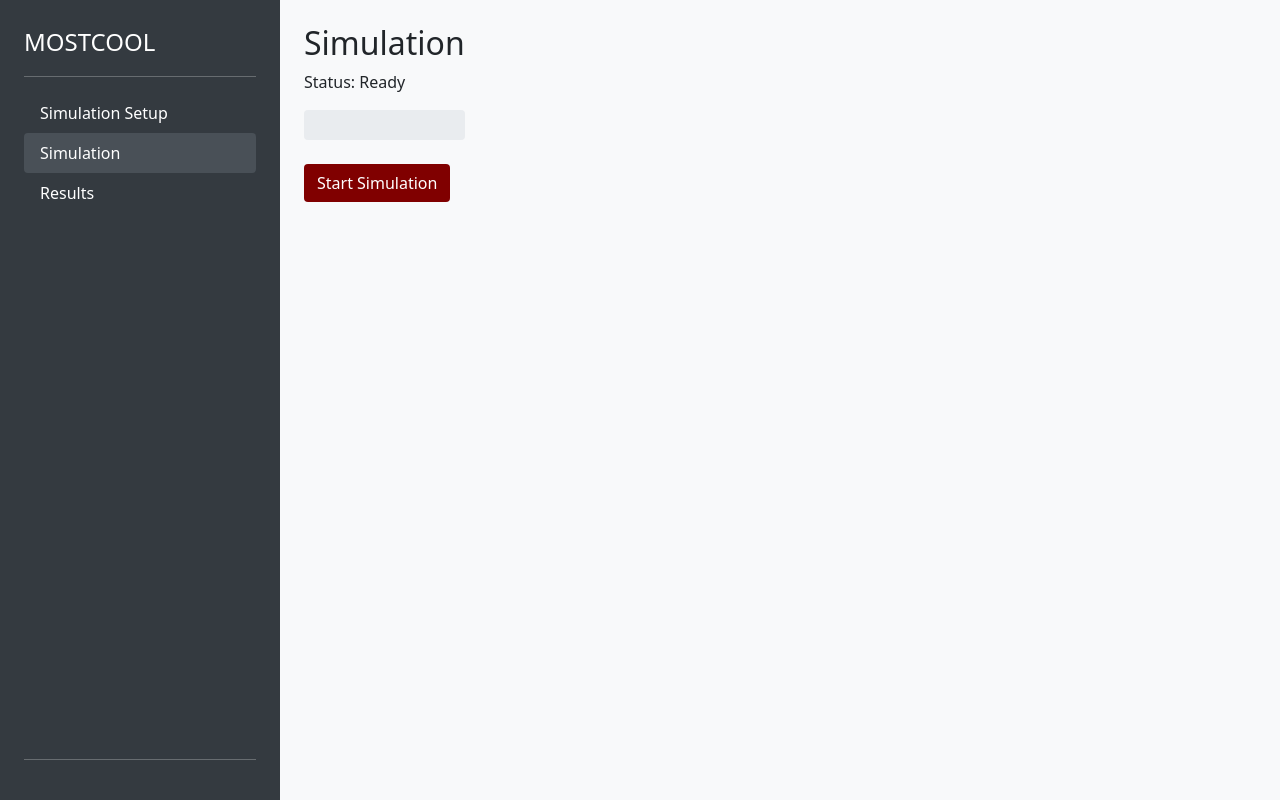
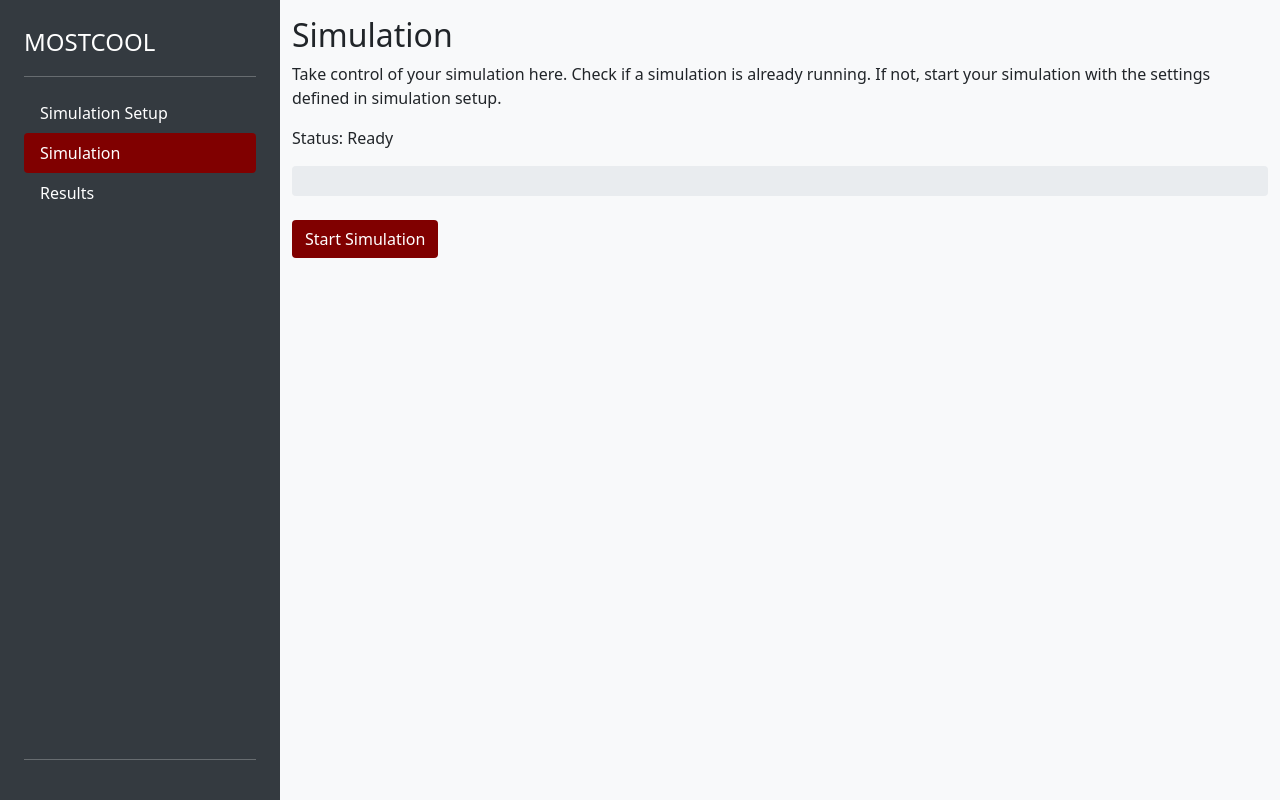
Before and after one commit to NREL/CoolerChips, a Flask app: page /simulation in a window 1280 px wide. Run offline with Flask 3, Linux system fonts and the light colour scheme.

Commit message:
increase progress bar width

```diff
--- a/EnergyPlusExample/static/css/custom.css
+++ b/EnergyPlusExample/static/css/custom.css
@@ -12,8 +12,8 @@ html {
 .sidebar {
   background-color: #343a40;
   color: white;
-  width: 280px; /* Fixed width for sidebar */
-  flex-shrink: 0; /* Ensure sidebar does not shrink */
+  width: 280px;
+  flex-shrink: 0;
   display: flex;
   flex-direction: column;
   height: 100vh;
@@ -25,7 +25,7 @@ html {
 }
 
 .sidebar .nav-link.active {
-  background-color: #495057;
+  background-color: maroon;
 }
 
 .sidebar .nav-link:hover {
@@ -69,7 +69,11 @@ html {
 }
 
 .main-content {
-  flex-grow: 1; /* Ensure main content grows to fill remaining space */
+  flex-grow: 1;
+}
+
+.progress {
+  width: 100%;
 }
 
 .card {
@@ -122,7 +126,7 @@ html {
   display: none;
   position: fixed;
   bottom: 0;
-  left: 280px; /* Same as the sidebar width */
+  left: 280px;
   width: calc(100% - 280px);
   z-index: 1050;
 }
--- a/EnergyPlusExample/templates/simulation.html
+++ b/EnergyPlusExample/templates/simulation.html
@@ -27,14 +27,17 @@
     </ul>
     <hr>
   </div>
-  <main class="flex-fill p-4">
+  <main class="flex-fill p-0 main-content">
+    <div class="pt-3 pb-2 mb-3 container">
       <h2>Simulation</h2>
+      <p>Take control of your simulation here. Check if a simulation is already running. If not, start your simulation with the settings defined in simulation setup.</p>
       <div>
         <p>Status: <span id="simulation-status">Ready</span></p>
         <div class="progress mb-4" style="height: 30px;">
           <div class="progress-bar" id="simulation-progress-bar" role="progressbar" style="width: 0%;" aria-valuenow="0" aria-valuemin="0" aria-valuemax="{{ total_seconds }}">0%</div>
         </div>
         <button class="btn btn-maroon" id="start-simulation-btn" onclick="startSimulation()">Start Simulation</button>
+      </div>
     </div>
   </main>
 </div>
```
Lines whose indentation alone changed are shown as unchanged.
